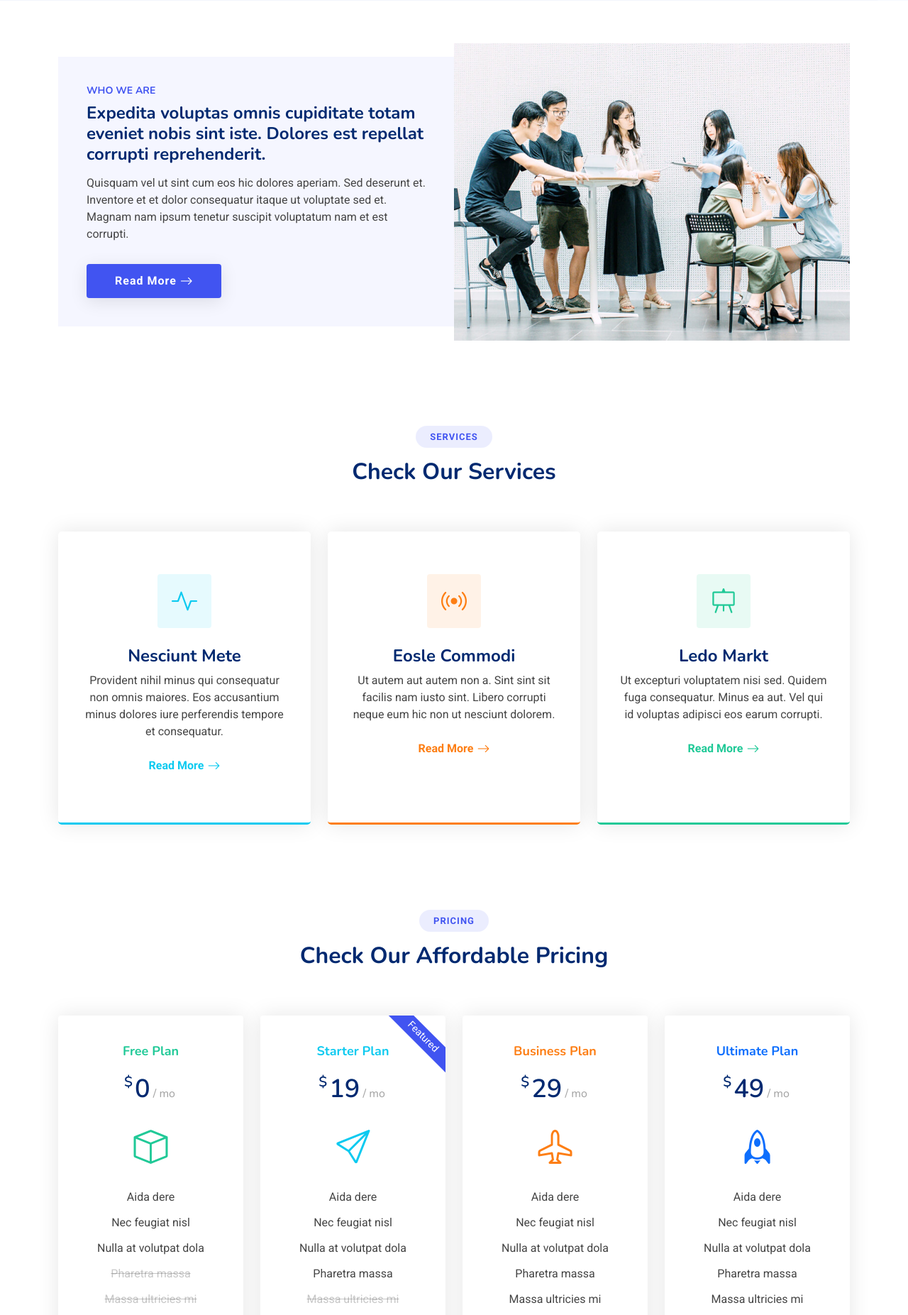
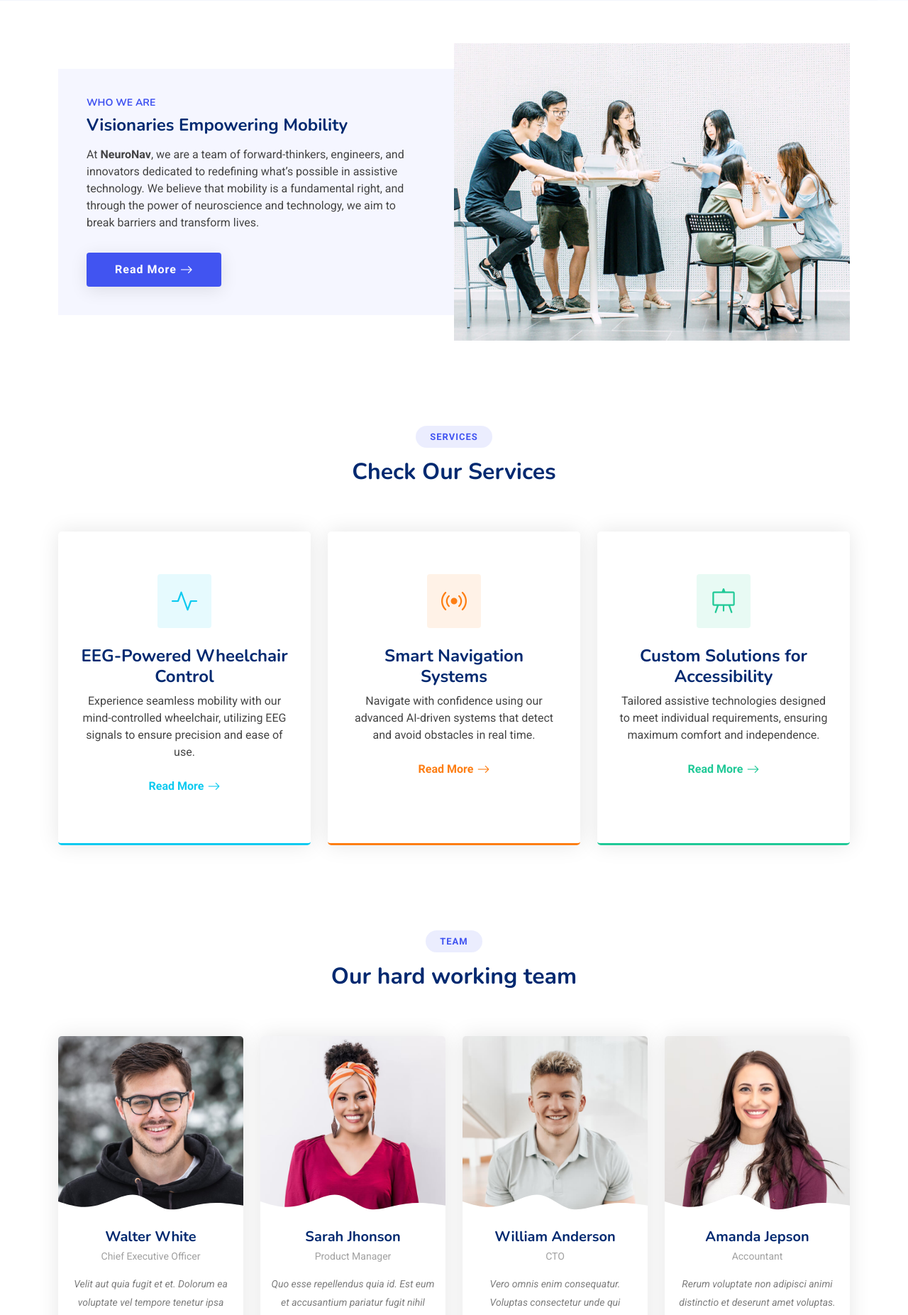
Before and after one commit to Firojpaudel/NeuroNav, a Flask app: page / in a window 1280 px wide. Shown: the part 799-2652 px from the top of the page at 71% size. Run offline with Flask 3, Linux system fonts and the light colour scheme; some libraries are stand-ins or nearby versions.

Commit message:
index.html changed

```diff
--- a/templates/index.html
+++ b/templates/index.html
@@ -114,8 +114,8 @@
       <div class="container">
         <div class="row gy-4">
           <div class="col-lg-6 order-2 order-lg-1 d-flex flex-column justify-content-center">
-            <h1 data-aos="fade-up">We offer modern solutions for growing your business</h1>
-            <p data-aos="fade-up" data-aos-delay="100">We are team of talented designers making websites with Bootstrap</p>
+            <h1 data-aos="fade-up">Innovating Mobility: Mind-Powered Solutions For a Better Tomorrow</h1>
+            <p data-aos="fade-up" data-aos-delay="100">Experience the future of assistive technology with EEG-Powered wheelchair control</p>
             <div class="d-flex flex-column flex-md-row" data-aos="fade-up" data-aos-delay="200">
               <a href="#about" class="btn-get-started">Get Started <i class="bi bi-arrow-right"></i></a>
               <a href="https://www.youtube.com/watch?v=Y7f98aduVJ8" class="glightbox btn-watch-video d-flex align-items-center justify-content-center ms-0 ms-md-4 mt-4 mt-md-0"><i class="bi bi-play-circle"></i><span>Watch Video</span></a>
@@ -138,9 +138,9 @@
           <div class="col-lg-6 d-flex flex-column justify-content-center" data-aos="fade-up" data-aos-delay="200">
             <div class="content">
               <h3>Who We Are</h3>
-              <h2>Expedita voluptas omnis cupiditate totam eveniet nobis sint iste. Dolores est repellat corrupti reprehenderit.</h2>
+              <h2>Visionaries Empowering Mobility</h2>
               <p>
-                Quisquam vel ut sint cum eos hic dolores aperiam. Sed deserunt et. Inventore et et dolor consequatur itaque ut voluptate sed et. Magnam nam ipsum tenetur suscipit voluptatum nam et est corrupti.
+                At <b>NeuroNav</b>, we are a team of forward-thinkers, engineers, and innovators dedicated to redefining what’s possible in assistive technology. We believe that mobility is a fundamental right, and through the power of neuroscience and technology, we aim to break barriers and transform lives.
               </p>
               <div class="text-center text-lg-start">
                 <a href="#" class="btn-read-more d-inline-flex align-items-center justify-content-center align-self-center">
@@ -177,8 +177,8 @@
           <div class="col-lg-4 col-md-6" data-aos="fade-up" data-aos-delay="100">
             <div class="service-item item-cyan position-relative">
               <i class="bi bi-activity icon"></i>
-              <h3>Nesciunt Mete</h3>
-              <p>Provident nihil minus qui consequatur non omnis maiores. Eos accusantium minus dolores iure perferendis tempore et consequatur.</p>
+              <h3> EEG-Powered Wheelchair Control</h3>
+              <p>Experience seamless mobility with our mind-controlled wheelchair, utilizing EEG signals to ensure precision and ease of use.</p>
               <a href="#" class="read-more stretched-link"><span>Read More</span> <i class="bi bi-arrow-right"></i></a>
             </div>
           </div><!-- End Service Item -->
@@ -186,8 +186,8 @@
           <div class="col-lg-4 col-md-6" data-aos="fade-up" data-aos-delay="200">
             <div class="service-item item-orange position-relative">
               <i class="bi bi-broadcast icon"></i>
-              <h3>Eosle Commodi</h3>
-              <p>Ut autem aut autem non a. Sint sint sit facilis nam iusto sint. Libero corrupti neque eum hic non ut nesciunt dolorem.</p>
+              <h3>Smart Navigation Systems</h3>
+              <p>Navigate with confidence using our advanced AI-driven systems that detect and avoid obstacles in real time.</p>
               <a href="#" class="read-more stretched-link"><span>Read More</span> <i class="bi bi-arrow-right"></i></a>
             </div>
           </div><!-- End Service Item -->
@@ -195,8 +195,8 @@
           <div class="col-lg-4 col-md-6" data-aos="fade-up" data-aos-delay="300">
             <div class="service-item item-teal position-relative">
               <i class="bi bi-easel icon"></i>
-              <h3>Ledo Markt</h3>
-              <p>Ut excepturi voluptatem nisi sed. Quidem fuga consequatur. Minus ea aut. Vel qui id voluptas adipisci eos earum corrupti.</p>
+              <h3>Custom Solutions for Accessibility</h3>
+              <p>Tailored assistive technologies designed to meet individual requirements, ensuring maximum comfort and independence.</p>
               <a href="#" class="read-more stretched-link"><span>Read More</span> <i class="bi bi-arrow-right"></i></a>
             </div>
           </div><!-- End Service Item -->
@@ -206,97 +206,8 @@
 
     </section><!-- /Services Section -->
 
-    <!-- Pricing Section -->
-    <section id="pricing" class="pricing section">
 
-      <!-- Section Title -->
-      <div class="container section-title" data-aos="fade-up">
-        <h2>Pricing</h2>
-        <p>Check Our Affordable Pricing<br></p>
-      </div><!-- End Section Title -->
 
-      <div class="container">
-
-        <div class="row gy-4">
-
-          <div class="col-lg-3 col-md-6" data-aos="zoom-in" data-aos-delay="100">
-            <div class="pricing-tem">
-              <h3 style="color: #20c997;">Free Plan</h3>
-              <div class="price"><sup>$</sup>0<span> / mo</span></div>
-              <div class="icon">
-                <i class="bi bi-box" style="color: #20c997;"></i>
-              </div>
-              <ul>
-                <li>Aida dere</li>
-                <li>Nec feugiat nisl</li>
-                <li>Nulla at volutpat dola</li>
-                <li class="na">Pharetra massa</li>
-                <li class="na">Massa ultricies mi</li>
-              </ul>
-              <a href="#" class="btn-buy">Buy Now</a>
-            </div>
-          </div><!-- End Pricing Item -->
-
-          <div class="col-lg-3 col-md-6" data-aos="zoom-in" data-aos-delay="200">
-            <div class="pricing-tem">
-              <span class="featured">Featured</span>
-              <h3 style="color: #0dcaf0;">Starter Plan</h3>
-              <div class="price"><sup>$</sup>19<span> / mo</span></div>
-              <div class="icon">
-                <i class="bi bi-send" style="color: #0dcaf0;"></i>
-              </div>
-              <ul>
-                <li>Aida dere</li>
-                <li>Nec feugiat nisl</li>
-                <li>Nulla at volutpat dola</li>
-                <li>Pharetra massa</li>
-                <li class="na">Massa ultricies mi</li>
-              </ul>
-              <a href="#" class="btn-buy">Buy Now</a>
-            </div>
-          </div><!-- End Pricing Item -->
-
-          <div class="col-lg-3 col-md-6" data-aos="zoom-in" data-aos-delay="300">
-            <div class="pricing-tem">
-              <h3 style="color: #fd7e14;">Business Plan</h3>
-              <div class="price"><sup>$</sup>29<span> / mo</span></div>
-              <div class="icon">
-                <i class="bi bi-airplane" style="color: #fd7e14;"></i>
-              </div>
-              <ul>
-                <li>Aida dere</li>
-                <li>Nec feugiat nisl</li>
-                <li>Nulla at volutpat dola</li>
-                <li>Pharetra massa</li>
-                <li>Massa ultricies mi</li>
-              </ul>
-              <a href="#" class="btn-buy">Buy Now</a>
-            </div>
-          </div><!-- End Pricing Item -->
-
-          <div class="col-lg-3 col-md-6" data-aos="zoom-in" data-aos-delay="400">
-            <div class="pricing-tem">
-              <h3 style="color: #0d6efd;">Ultimate Plan</h3>
-              <div class="price"><sup>$</sup>49<span> / mo</span></div>
-              <div class="icon">
-                <i class="bi bi-rocket" style="color: #0d6efd;"></i>
-              </div>
-              <ul>
-                <li>Aida dere</li>
-                <li>Nec feugiat nisl</li>
-                <li>Nulla at volutpat dola</li>
-                <li>Pharetra massa</li>
-                <li>Massa ultricies mi</li>
-              </ul>
-              <a href="#" class="btn-buy">Buy Now</a>
-            </div>
-          </div><!-- End Pricing Item -->
-
-        </div><!-- End pricing row -->
-
-      </div>
-
-    </section><!-- /Pricing Section -->
     <!-- Team Section -->
     <section id="team" class="team section">
 
@@ -412,8 +323,8 @@
                 <div class="info-item" data-aos="fade" data-aos-delay="200">
                   <i class="bi bi-geo-alt"></i>
                   <h3>Address</h3>
-                  <p>A108 Adam Street</p>
-                  <p>New York, NY 535022</p>
+                  <p>Anamnagar, Kathmandu</p>
+                  <p>Nepal, 44600</p>
                 </div>
               </div><!-- End Info Item -->
 
@@ -421,8 +332,8 @@
                 <div class="info-item" data-aos="fade" data-aos-delay="300">
                   <i class="bi bi-telephone"></i>
                   <h3>Call Us</h3>
-                  <p>+1 5589 55488 55</p>
-                  <p>+1 6678 254445 41</p>
+                  <p>+977 9862958766</p>
+                  <p>+977 9741661176</p>
                 </div>
               </div><!-- End Info Item -->
 
@@ -430,23 +341,12 @@
                 <div class="info-item" data-aos="fade" data-aos-delay="400">
                   <i class="bi bi-envelope"></i>
                   <h3>Email Us</h3>
-                  <p>info@example.com</p>
-                  <p>contact@example.com</p>
+                  <p>info@neuronav.com</p>
+                  <p>contact@neuronav.com</p>
                 </div>
               </div><!-- End Info Item -->
 
-              <div class="col-md-6">
-                <div class="info-item" data-aos="fade" data-aos-delay="500">
-                  <i class="bi bi-clock"></i>
-                  <h3>Open Hours</h3>
-                  <p>Monday - Friday</p>
-                  <p>9:00AM - 05:00PM</p>
-                </div>
-              </div><!-- End Info Item -->
 
-            </div>
-
-          </div>
 
           <div class="col-lg-6">
             <form action="forms/contact.php" method="post" class="php-email-form" data-aos="fade-up" data-aos-delay="200">
@@ -494,13 +394,13 @@
       <div class="row gy-4">
         <div class="col-lg-4 col-md-6 footer-about">
           <a href="index.html" class="d-flex align-items-center">
-            <span class="sitename">NeuraNav</span>
+            <span class="sitename">NeuroNav</span>
           </a>
           <div class="footer-contact pt-3">
-            <p>A108 Adam Street</p>
-            <p>New York, NY 535022</p>
-            <p class="mt-3"><strong>Phone:</strong> <span>+1 5589 55488 55</span></p>
-            <p><strong>Email:</strong> <span>info@example.com</span></p>
+            <p>Anamnagar, Kathmandu</p>
+            <p>Nepal, 44600</p>
+            <p class="mt-3"><strong>Phone:</strong> <span>+977 9862958766</span></p>
+            <p><strong>Email:</strong> <span>info@neuronav.com</span></p>
           </div>
         </div>
 
@@ -514,31 +414,8 @@
           </ul>
         </div>
 
-
-
-        <div class="col-lg-4 col-md-12">
-          <h4>Follow Us</h4>
-          <p>Cras fermentum odio eu feugiat lide par naso tierra videa magna derita valies</p>
-          <div class="social-links d-flex">
-            <a href=""><i class="bi bi-twitter-x"></i></a>
-            <a href=""><i class="bi bi-facebook"></i></a>
-            <a href=""><i class="bi bi-instagram"></i></a>
-            <a href=""><i class="bi bi-linkedin"></i></a>
-          </div>
-        </div>
-
-      </div>
-    </div>
-
     <div class="container copyright text-center mt-4">
-      <p>© <span>Copyright</span> <strong class="px-1 sitename">NeuraNav</strong> <span>All Rights Reserved</span></p>
-      <div class="credits">
-        <!-- All the links in the footer should remain intact. -->
-        <!-- You can delete the links only if you've purchased the pro version. -->
-        <!-- Licensing information: https://bootstrapmade.com/license/ -->
-        <!-- Purchase the pro version with working PHP/AJAX contact form: [buy-url] -->
-        Designed by <a href="https://bootstrapmade.com/">BootstrapMade</a>
-      </div>
+      <p>© <span>Copyright 2025</span> <strong class="px-1 sitename">NeuroNav</strong> <span>All Rights Reserved</span></p>
     </div>
   </footer>
 
```
